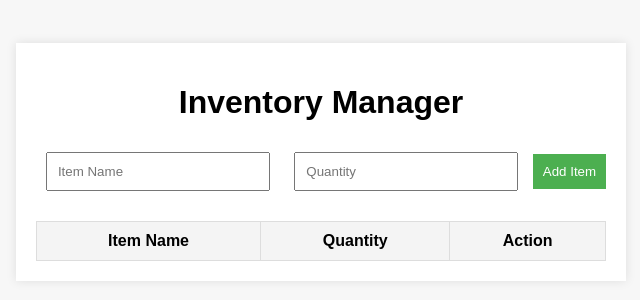
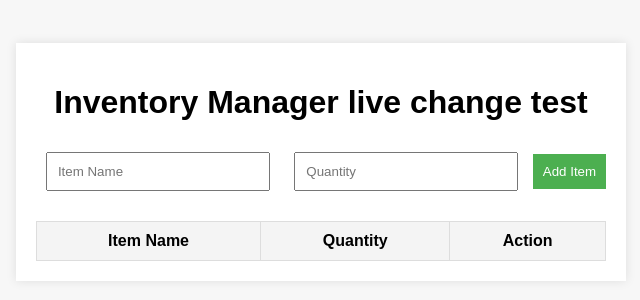
Before and after one commit to LFrown/C270_Team4, a website: page index.html in a window 1280 px wide. Shown: the part 238-538 px from the top of the page, without its empty margins (319-959 px from the left). Drawn offline with Linux system fonts and the light colour scheme.

Commit message:
test edit reflect

```diff
--- a/index.html
+++ b/index.html
@@ -70,7 +70,7 @@
 </head>
 <body>
     <div class="container">
-        <h1>Inventory Manager</h1>
+        <h1>Inventory Manager live change test</h1>
         <form id="itemForm">
             <input type="text" id="itemName" placeholder="Item Name" required>
             <input type="number" id="itemQuantity" placeholder="Quantity" required>
```
